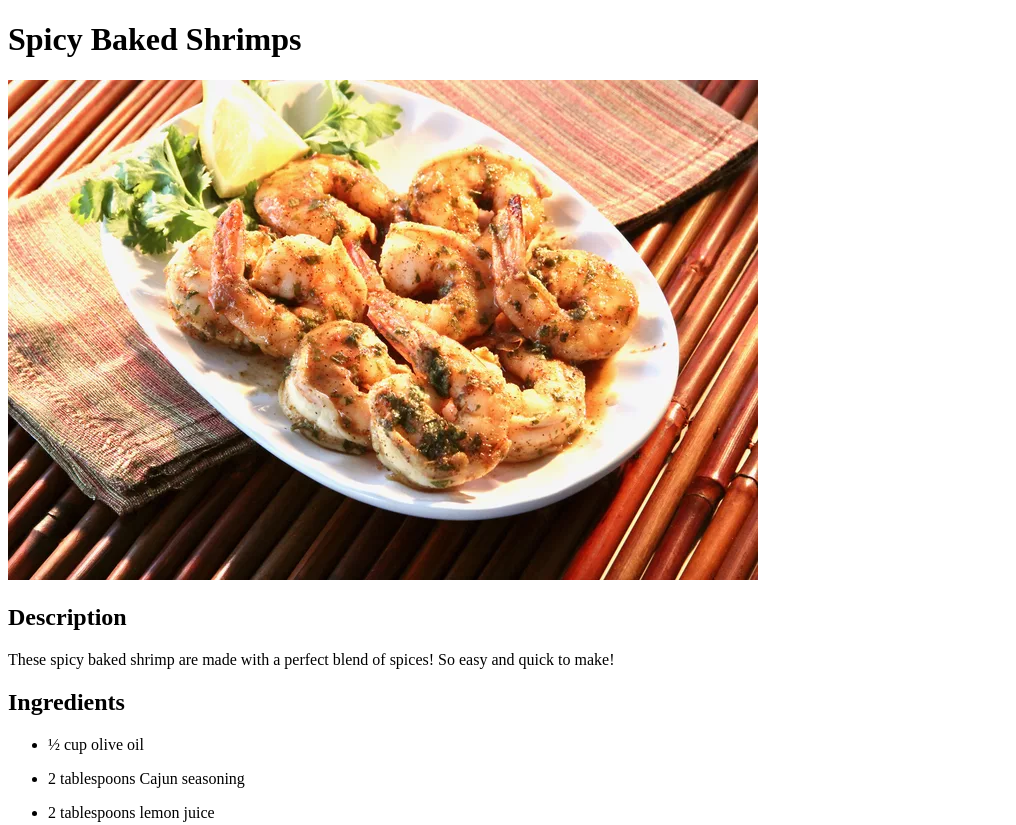
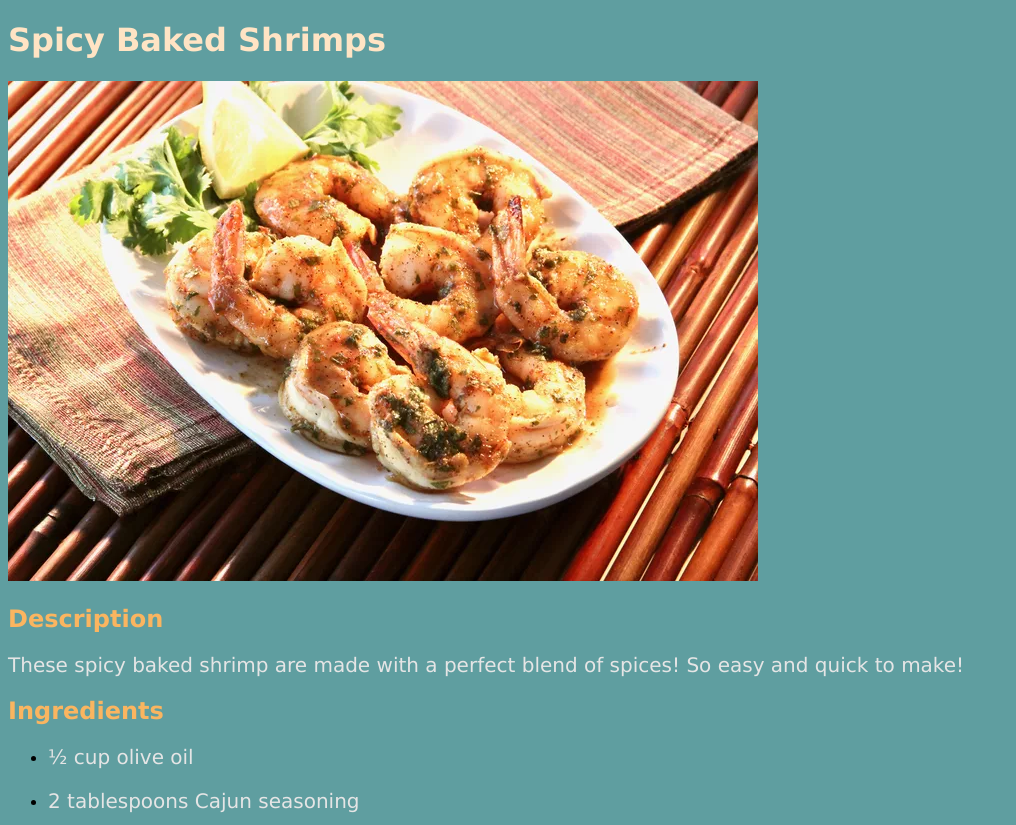
Before and after one commit to peperoni4/odin-recipes, a plain HTML site: page recipes/spicy_baked_shrimps.html in a window 1280 px wide. Shown: the top 825 px of the page, without its empty margins (0-1016 px from the left). Drawn offline with Linux system fonts and the light colour scheme.

Commit message:
Add styles to spicy_baked_shrimps recipe

```diff
--- a/css/styles.css
+++ b/css/styles.css
@@ -24,7 +24,7 @@ h2,
 
 p {
     font-size: 20px;
-    color: lightgrey;
+    color: rgb(229, 229, 229);
 }
 
 ol li,
--- a/recipes/spicy_baked_shrimps.html
+++ b/recipes/spicy_baked_shrimps.html
@@ -4,10 +4,11 @@
     <meta charset="UTF-8">
     <meta name="viewport" content="width=device-width, initial-scale=1.0">
     <title>Spicy Baked Shrimps</title>
+    <link rel="stylesheet" href="../css/styles.css">
 </head>
 <body>
-    <h1>Spicy Baked Shrimps</h1>
-    <img src="../img/spicy-baked-shrimps/spicy-backed-shrimps.webp" alt="Delicious baked shrimps on the plate">
+    <h1 class="page-heading">Spicy Baked Shrimps</h1>
+    <img class="cooked-recipe-img" src="../img/spicy-baked-shrimps/spicy-backed-shrimps.webp" alt="Delicious baked shrimps on the plate">
     <h2>Description</h2>
     <p>These spicy baked shrimp are made with a perfect blend of spices! So easy and quick to make!</p>
 
```
